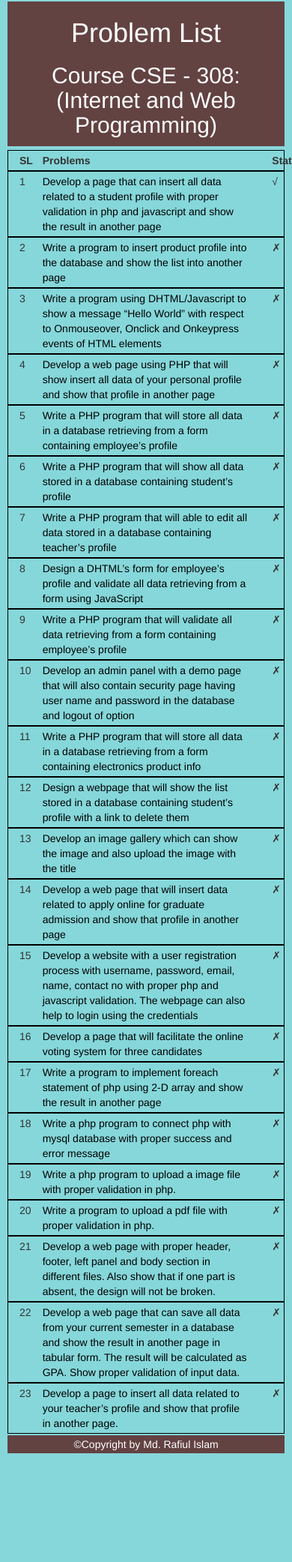
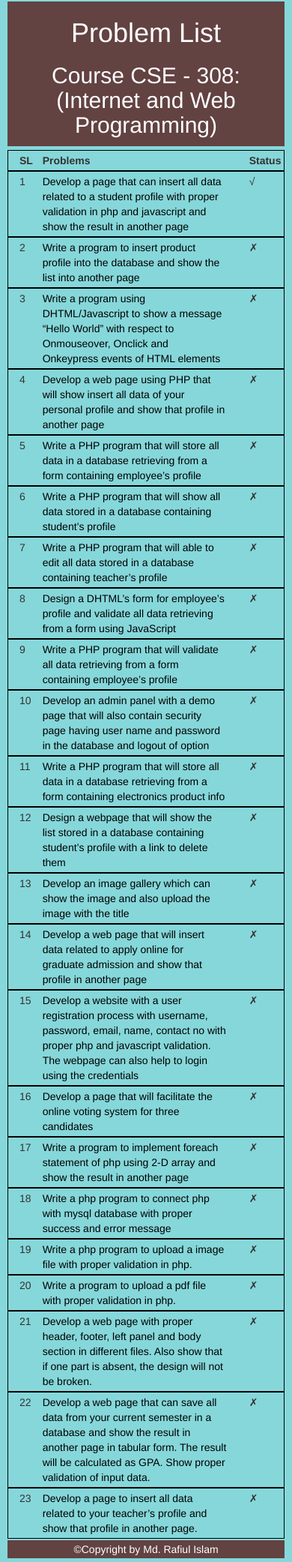
Before and after one commit to RafiulIslamRafi/HomeWorks, a PHP site: page / in a window 390 px wide; the page is wider, and only the part inside the window is pictured. Shown: that part at 75% size. Before the commit the page ends 1938 px from the top of that part, so only its background shows below. Run offline with PHP 8.4, Linux system fonts and the light colour scheme.

Commit message:
for index page, mobile view

```diff
--- a/index.html
+++ b/index.html
@@ -16,122 +16,122 @@
         </div>
         <div class="row">
             <div class="col-xs-1"><b>SL</b></div>
-            <div class="col-xs-10"><b>Problems</b></div>
+            <div class="col-xs-9"><b>Problems</b></div>
             <div class="col-xs-1"><b>Status</b></div>
         </div>
         <div class="row">
             <div class="col-xs-1">1</div>
-            <div class="col-xs-10"><a href="page1.html">Develop a page that can insert all data related to a student profile with proper validation in php and javascript and show the result in another page</a></div>
+            <div class="col-xs-9"><a href="page1.html">Develop a page that can insert all data related to a student profile with proper validation in php and javascript and show the result in another page</a></div>
             <div class="col-xs-1">&radic;</div>
         </div>
         <div class="row">
             <div class="col-xs-1">2</div>
-            <div class="col-xs-10"><a href="#page2.html">Write a program to insert product profile into the database and show the list into another page</a></div>
+            <div class="col-xs-9"><a href="#page2.html">Write a program to insert product profile into the database and show the list into another page</a></div>
             <div class="col-xs-1">&cross;</div>
         </div>
         <div class="row">
             <div class="col-xs-1">3</div>
-            <div class="col-xs-10"><a href="#page3.html">Write a program using DHTML/Javascript to show a message “Hello World” with respect to Onmouseover, Onclick and Onkeypress events of HTML elements</a></div>
+            <div class="col-xs-9"><a href="#page3.html">Write a program using DHTML/Javascript to show a message “Hello World” with respect to Onmouseover, Onclick and Onkeypress events of HTML elements</a></div>
             <div class="col-xs-1">&cross;</div>
         </div>
         <div class="row">
             <div class="col-xs-1">4</div>
-            <div class="col-xs-10"><a href="#page4.html">Develop a web page using PHP that will show insert all data of your personal profile and show that profile in another page</a></div>
+            <div class="col-xs-9"><a href="#page4.html">Develop a web page using PHP that will show insert all data of your personal profile and show that profile in another page</a></div>
             <div class="col-xs-1">&cross;</div>
         </div>
         <div class="row">
             <div class="col-xs-1">5</div>
-            <div class="col-xs-10"><a href="#page5.html">Write a PHP program that will store all data in a database retrieving from a form containing employee’s profile</a></div>
+            <div class="col-xs-9"><a href="#page5.html">Write a PHP program that will store all data in a database retrieving from a form containing employee’s profile</a></div>
             <div class="col-xs-1">&cross;</div>
         </div>
         <div class="row">
             <div class="col-xs-1">6</div>
-            <div class="col-xs-10"><a href="#page6.html">Write a PHP program that will show all data stored in a database containing student’s profile</a></div>
+            <div class="col-xs-9"><a href="#page6.html">Write a PHP program that will show all data stored in a database containing student’s profile</a></div>
             <div class="col-xs-1">&cross;</div>
         </div>
         <div class="row">
             <div class="col-xs-1">7</div>
-            <div class="col-xs-10"><a href="#page7.html">Write a PHP program that will able to edit all data stored in a database containing teacher’s profile</a></div>
+            <div class="col-xs-9"><a href="#page7.html">Write a PHP program that will able to edit all data stored in a database containing teacher’s profile</a></div>
             <div class="col-xs-1">&cross;</div>
         </div>
         <div class="row">
             <div class="col-xs-1">8</div>
-            <div class="col-xs-10"><a href="#page8.html">Design a DHTML’s form for employee’s profile and validate all data retrieving from a form using JavaScript</a></div>
+            <div class="col-xs-9"><a href="#page8.html">Design a DHTML’s form for employee’s profile and validate all data retrieving from a form using JavaScript</a></div>
             <div class="col-xs-1">&cross;</div>
         </div>
         <div class="row">
             <div class="col-xs-1">9</div>
-            <div class="col-xs-10"><a href="#page9.html">Write a PHP program that will validate all data retrieving from a form containing employee’s profile</a></div>
+            <div class="col-xs-9"><a href="#page9.html">Write a PHP program that will validate all data retrieving from a form containing employee’s profile</a></div>
             <div class="col-xs-1">&cross;</div>
         </div>
         <div class="row">
             <div class="col-xs-1">10</div>
-            <div class="col-xs-10"><a href="#page10.html">Develop an admin panel with a demo page that will also contain security page having user name and password in the database and logout of option</a></div>
+            <div class="col-xs-9"><a href="#page10.html">Develop an admin panel with a demo page that will also contain security page having user name and password in the database and logout of option</a></div>
             <div class="col-xs-1">&cross;</div>
         </div>
         <div class="row">
             <div class="col-xs-1">11</div>
-            <div class="col-xs-10"><a href="#page11.html">Write a PHP program that will store all data in a database retrieving from a form containing electronics product info</a></div>
+            <div class="col-xs-9"><a href="#page11.html">Write a PHP program that will store all data in a database retrieving from a form containing electronics product info</a></div>
             <div class="col-xs-1">&cross;</div>
         </div>
         <div class="row">
             <div class="col-xs-1">12</div>
-            <div class="col-xs-10"><a href="#page12.html">Design a webpage that will show the list stored in a database containing student’s profile with a link to delete them</a></div>
+            <div class="col-xs-9"><a href="#page12.html">Design a webpage that will show the list stored in a database containing student’s profile with a link to delete them</a></div>
             <div class="col-xs-1">&cross;</div>
         </div>
         <div class="row">
             <div class="col-xs-1">13</div>
-            <div class="col-xs-10"><a href="#page13.html">Develop an image gallery which can show the image and also upload the image with the title</a></div>
+            <div class="col-xs-9"><a href="#page13.html">Develop an image gallery which can show the image and also upload the image with the title</a></div>
             <div class="col-xs-1">&cross;</div>
         </div>
         <div class="row">
             <div class="col-xs-1">14</div>
-            <div class="col-xs-10"><a href="#page14.html">Develop a web page that will insert data related to apply online for graduate admission and show that profile in another page</a></div>
+            <div class="col-xs-9"><a href="#page14.html">Develop a web page that will insert data related to apply online for graduate admission and show that profile in another page</a></div>
             <div class="col-xs-1">&cross;</div>
         </div>
         <div class="row">
             <div class="col-xs-1">15</div>
-            <div class="col-xs-10"><a href="#page15.html">Develop a website with a user registration process with username, password, email, name, contact no with proper php and javascript validation. The webpage can also help to login using the credentials</a></div>
+            <div class="col-xs-9"><a href="#page15.html">Develop a website with a user registration process with username, password, email, name, contact no with proper php and javascript validation. The webpage can also help to login using the credentials</a></div>
             <div class="col-xs-1">&cross;</div>
         </div>
         <div class="row">
             <div class="col-xs-1">16</div>
-            <div class="col-xs-10"><a href="#page16.html">Develop a page that will facilitate the online voting system for three candidates</a></div>
+            <div class="col-xs-9"><a href="#page16.html">Develop a page that will facilitate the online voting system for three candidates</a></div>
             <div class="col-xs-1">&cross;</div>
         </div>
         <div class="row">
             <div class="col-xs-1">17</div>
-            <div class="col-xs-10"><a href="#page17.html">Write a program to implement foreach statement of php using 2-D array and show the result in another page</a></div>
+            <div class="col-xs-9"><a href="#page17.html">Write a program to implement foreach statement of php using 2-D array and show the result in another page</a></div>
             <div class="col-xs-1">&cross;</div>
         </div>
         <div class="row">
             <div class="col-xs-1">18</div>
-            <div class="col-xs-10"><a href="#page18.html">Write a php program to connect php with mysql database with proper success and error message</a></div>
+            <div class="col-xs-9"><a href="#page18.html">Write a php program to connect php with mysql database with proper success and error message</a></div>
             <div class="col-xs-1">&cross;</div>
         </div>
         <div class="row">
             <div class="col-xs-1">19</div>
-            <div class="col-xs-10"><a href="#page19.html">Write a php program to upload a image file with proper validation in php.</a></div>
+            <div class="col-xs-9"><a href="#page19.html">Write a php program to upload a image file with proper validation in php.</a></div>
             <div class="col-xs-1">&cross;</div>
         </div>
         <div class="row">
             <div class="col-xs-1">20</div>
-            <div class="col-xs-10"><a href="#page20.html">Write a program to upload a pdf file with proper validation in php.</a></div>
+            <div class="col-xs-9"><a href="#page20.html">Write a program to upload a pdf file with proper validation in php.</a></div>
             <div class="col-xs-1">&cross;</div>
         </div>
         <div class="row">
             <div class="col-xs-1">21</div>
-            <div class="col-xs-10"><a href="#page21.html">Develop a web page with proper header, footer, left panel and body section in different files. Also show that if one part is absent, the design will not be broken.</a></div>
+            <div class="col-xs-9"><a href="#page21.html">Develop a web page with proper header, footer, left panel and body section in different files. Also show that if one part is absent, the design will not be broken.</a></div>
             <div class="col-xs-1">&cross;</div>
         </div>
         <div class="row">
             <div class="col-xs-1">22</div>
-            <div class="col-xs-10"><a href="#page22.html">Develop a web page that can save all data from your current semester in a database and show the result in another page in tabular form. The result will be calculated as GPA. Show proper validation of input data.</a></div>
+            <div class="col-xs-9"><a href="#page22.html">Develop a web page that can save all data from your current semester in a database and show the result in another page in tabular form. The result will be calculated as GPA. Show proper validation of input data.</a></div>
             <div class="col-xs-1">&cross;</div>
         </div>
         <div class="row">
             <div class="col-xs-1">23</div>
-            <div class="col-xs-10"><a href="#page23.html">Develop a page to insert all data related to your teacher’s profile and show that profile in another page.</a></div>
+            <div class="col-xs-9"><a href="#page23.html">Develop a page to insert all data related to your teacher’s profile and show that profile in another page.</a></div>
             <div class="col-xs-1">&cross;</div>
         </div>
         <div class="Header">
--- a/style.css
+++ b/style.css
@@ -18,7 +18,7 @@ body {
     margin-top: 2px;
     margin-bottom: 5px;
     padding: 2px;
-    background-color: rgb(99, 66, 66);
+    background-color: #634242;
 }
 .row {
     margin-right: 0px;
```
Also changed, not shown: myScript.js (+37 -13 lines), page1.html (+8 -8 lines).
